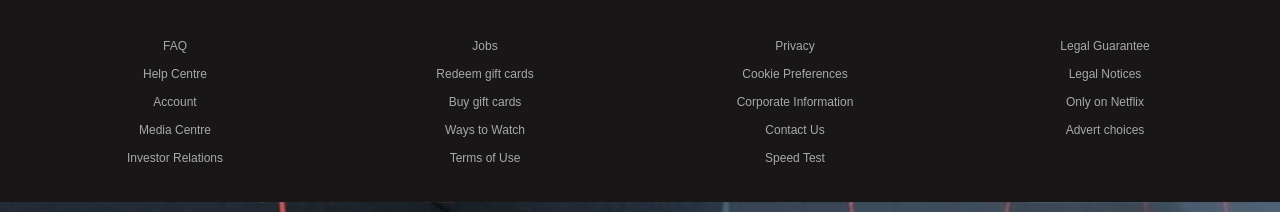
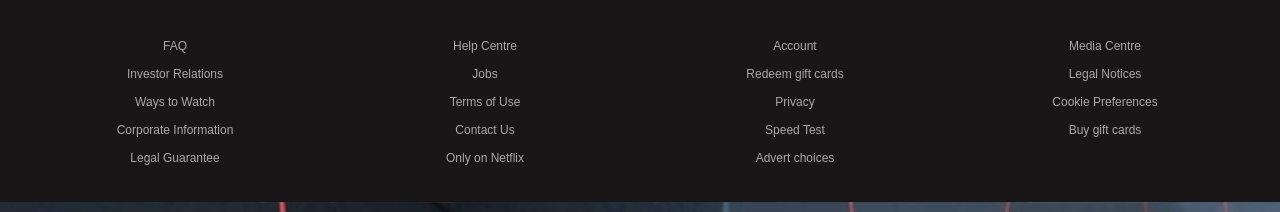
Before and after one commit to chicagoist/ProjectFront, a plain HTML site: page src/adel_netflix/index.html in a window 1280 px wide. Shown: the part 588-800 px from the top of the page. Drawn offline with Linux system fonts and the light colour scheme.

Commit message:
New fixes in footer

```diff
--- a/src/adel_netflix/index.html
+++ b/src/adel_netflix/index.html
@@ -1,9 +1,9 @@
 <!doctype html>
 <html lang="en">
 <head>
-    <meta charset="UTF-8" />
-    <meta name="viewport" content="width=device-width, initial-scale=1.0" />
-    <link rel="stylesheet" href="styles.css" />
+    <meta charset="UTF-8"/>
+    <meta name="viewport" content="width=device-width, initial-scale=1.0"/>
+    <link rel="stylesheet" href="styles.css"/>
     <title>Netflix-like Website</title>
 </head>
 <body>
@@ -54,19 +54,19 @@
         <div class="container">
             <div class="movie-grid">
                 <div class="movie">
-              <img src="movie1.jpg" alt="Movie 1" />
+                    <img src="movie1.jpg" alt="Movie 1"/>
                     <h3>Movie 1</h3>
                 </div>
                 <div class="movie">
-              <img src="movie2.jpg" alt="Movie 2" />
+                    <img src="movie2.jpg" alt="Movie 2"/>
                     <h3>Movie 2</h3>
                 </div>
                 <div class="movie">
-              <img src="movie3.jpg" alt="Movie 3" />
+                    <img src="movie3.jpg" alt="Movie 3"/>
                     <h3>Movie 3</h3>
                 </div>
                 <div class="movie">
-              <img src="movie4.jpg" alt="Movie 4" />
+                    <img src="movie4.jpg" alt="Movie 4"/>
                     <h3>Movie 4</h3>
                 </div>
             </div>
@@ -232,56 +232,38 @@
     <div class="column">
         <ul>
             <li><a href="https://help.netflix.com/support/412">FAQ</a></li>
-          <li><a href="https://help.netflix.com/">Help Centre</a></li>
-          <li><a href="https://www.netflix.com/youraccount">Account</a></li>
-          <li><a href="https://media.netflix.com/">Media Centre</a></li>
             <li><a href="http://ir.netflix.com/">Investor Relations</a></li>
+            <li><a href="https://www.netflix.com/watch">Ways to Watch</a></li>
+            <li><a href="https://help.netflix.com/legal/corpinfo">Corporate Information</a></li>
+            <li><a href="https://netflix.com/legal/guarantee">Legal Guarantee</a></li>
         </ul>
     </div>
     <div class="column">
         <ul>
+            <li><a href="https://help.netflix.com/">Help Centre</a></li>
             <li><a href="https://jobs.netflix.com/jobs">Jobs</a></li>
-          <li>
-            <a href="https://www.netflix.com/redeem">Redeem gift cards</a>
-          </li>
-          <li>
-            <a href="https://www.netflix.com/gift-cards">Buy gift cards</a>
-          </li>
-          <li><a href="https://www.netflix.com/watch">Ways to Watch</a></li>
-          <li>
-            <a href="https://help.netflix.com/legal/termsofuse">Terms of Use</a>
-          </li>
+            <li><a href="https://help.netflix.com/legal/termsofuse">Terms of Use</a></li>
+            <li><a href="https://help.netflix.com/contactus">Contact Us</a></li>
+            <li><a href="https://www.netflix.com/nl-en/browse/genre/839338">Only on Netflix</a></li>
         </ul>
     </div>
 
     <div class="column">
         <ul>
+            <li><a href="https://www.netflix.com/youraccount">Account</a></li>
+            <li><a href="https://www.netflix.com/redeem">Redeem gift cards</a></li>
             <li><a href="https://help.netflix.com/legal/privacy">Privacy</a></li>
-          <li><a href="#">Cookie Preferences</a></li>
-          <li>
-            <a href="https://help.netflix.com/legal/corpinfo"
-              >Corporate Information</a
-            >
-          </li>
-          <li><a href="https://help.netflix.com/contactus">Contact Us</a></li>
             <li><a href="https://fast.com/">Speed Test</a></li>
+            <li><a href="https://netflix.com/adchoices">Advert choices</a></li>
         </ul>
     </div>
 
     <div class="column">
         <ul>
-          <li>
-            <a href="https://netflix.com/legal/guarantee">Legal Guarantee</a>
-          </li>
-          <li>
-            <a href="https://help.netflix.com/legal/notices">Legal Notices</a>
-          </li>
-          <li>
-            <a href="https://www.netflix.com/nl-en/browse/genre/839338"
-              >Only on Netflix</a
-            >
-          </li>
-          <li><a href="https://netflix.com/adchoices">Advert choices</a></li>
+            <li><a href="https://media.netflix.com/">Media Centre</a></li>
+            <li><a href="https://help.netflix.com/legal/notices">Legal Notices</a></li>
+            <li><a href="#">Cookie Preferences</a></li>
+            <li><a href="https://www.netflix.com/gift-cards">Buy gift cards</a></li>
         </ul>
     </div>
 
```
Lines whose indentation alone changed are shown as unchanged.
